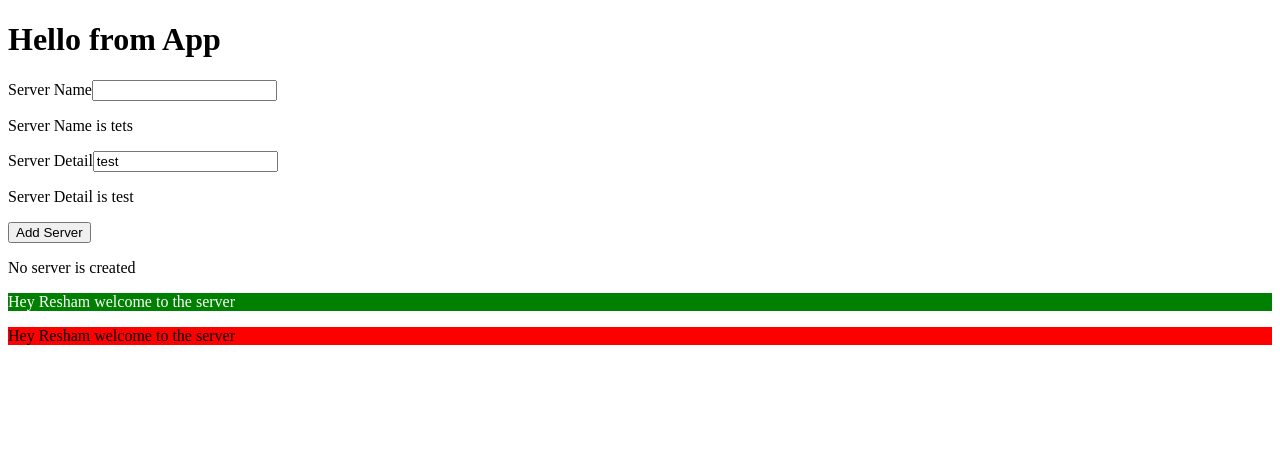
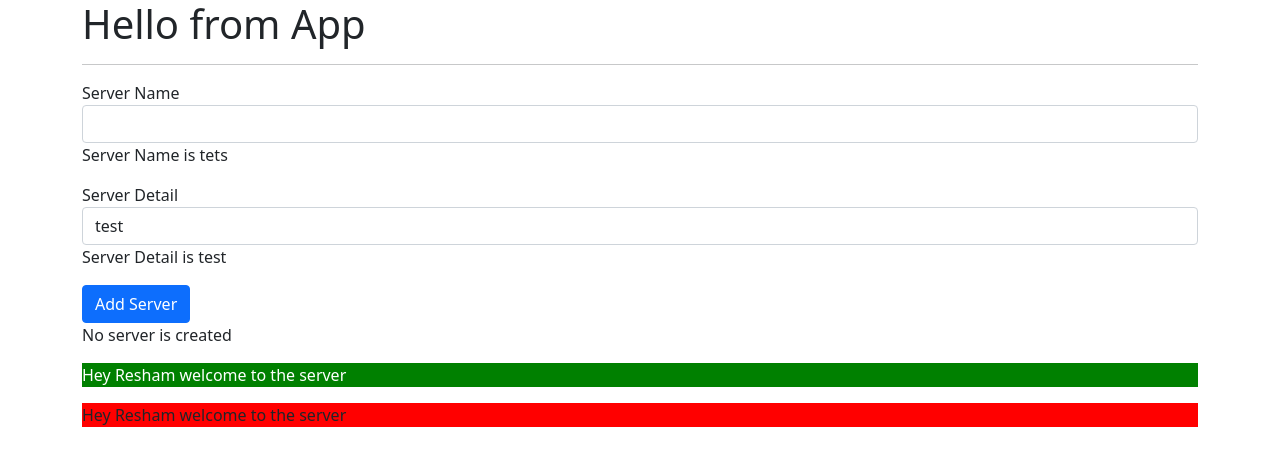
Before and after one commit to toshunigam/angular-learning, an Angular app in the folder angylearning/: page / in a window 1280 px wide. Shown: the top 466 px of the page. Built offline with nearby package versions, Linux system fonts and the light colour scheme.

Commit message:
added bootstrap

```diff
--- a/angylearning/angular.json
+++ b/angylearning/angular.json
@@ -30,7 +30,8 @@
               "src/assets"
             ],
             "styles": [
-              "src/styles.css"
+              "src/styles.css",
+              "./node_modules/bootstrap/dist/css/bootstrap.min.css"
             ],
             "scripts": []
           },
--- a/angylearning/package.json
+++ b/angylearning/package.json
@@ -18,6 +18,8 @@
     "@angular/platform-browser": "~13.0.0",
     "@angular/platform-browser-dynamic": "~13.0.0",
     "@angular/router": "~13.0.0",
+    "bootstrap": "^5.1.3",
+    "ngx-bootstrap": "^7.1.0",
     "rxjs": "~7.4.0",
     "tslib": "^2.3.0",
     "zone.js": "~0.11.4"
--- a/angylearning/src/app/app.component.html
+++ b/angylearning/src/app/app.component.html
@@ -2,6 +2,7 @@
     <div class="row">
         <div class="col-xs-12">
             <h1>Hello from App</h1>
+            <hr />
 
             <app-servers></app-servers>
             <!-- <div app-servers></div> -->
```
Also changed, not shown: 1 other file (tests, documents, lock files or other folders).
